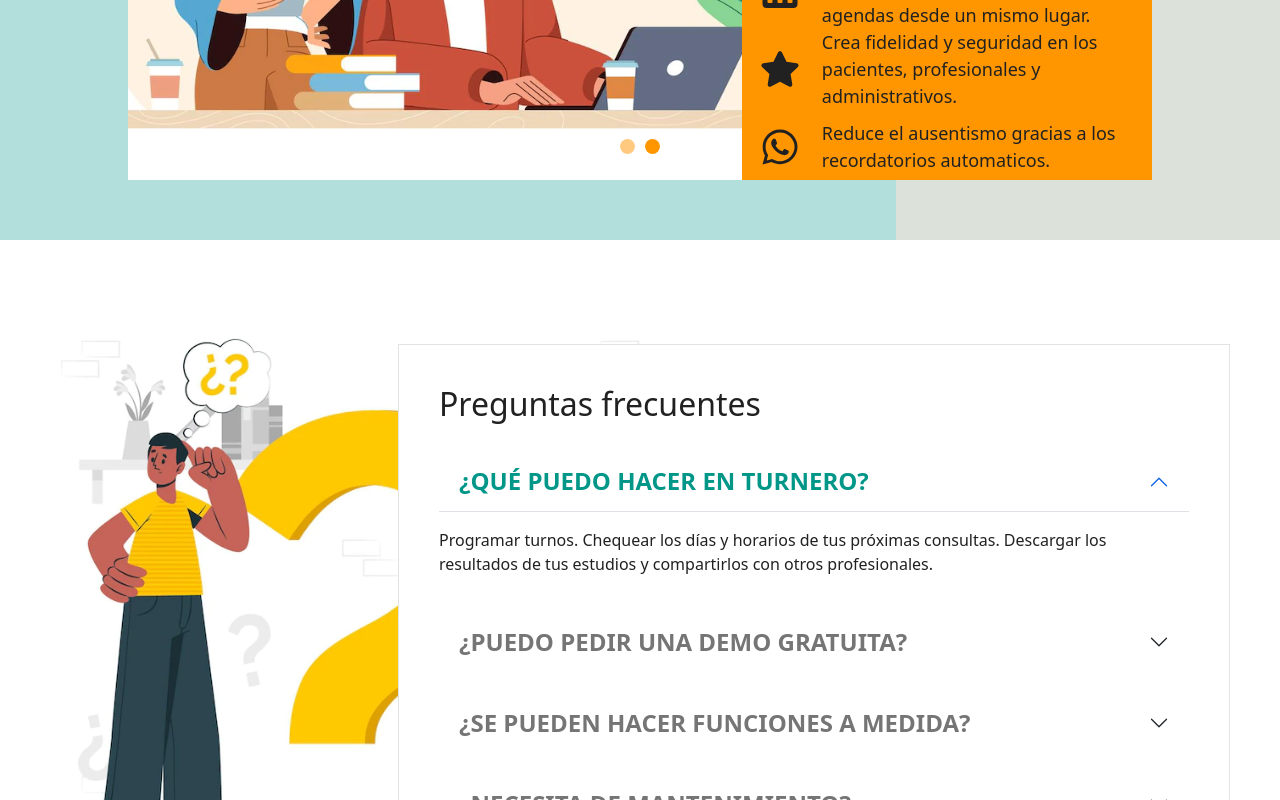
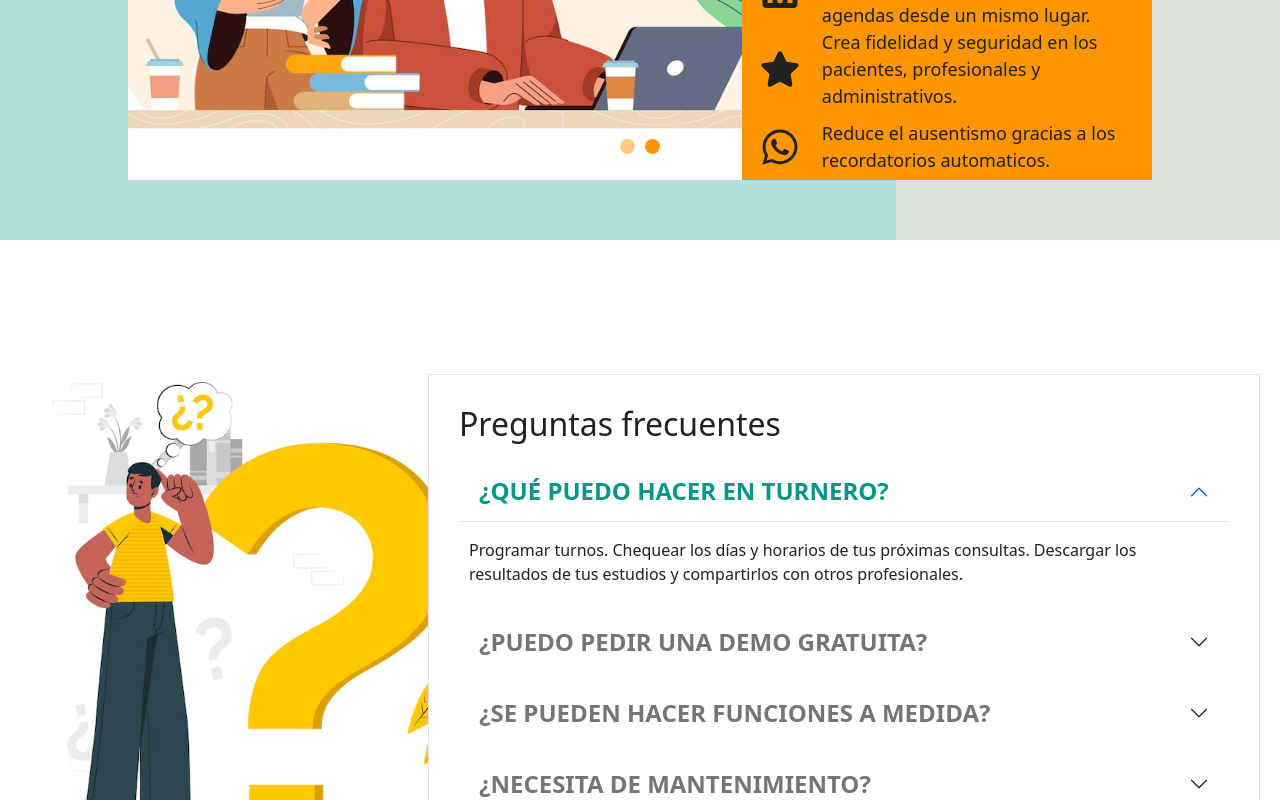
Before and after one commit to cdoller/turnero-front, a React (Create React App) app: page / in a window 1280 px wide. Shown: the part 2000-2800 px from the top of the page. Built offline with nearby package versions, Linux system fonts and the light colour scheme.

Commit message:
navbar con href actualizados

```diff
--- a/src/assets/css/Acordion.css
+++ b/src/assets/css/Acordion.css
@@ -4,14 +4,14 @@
   padding: 20px;
   background-color: white;
   border: 1px solid #E3E3E3;
-  margin-right: 50px;
+  margin-right: 20px;
   /*BOTON ACORDEON*/
   /*HEADER ACORDION ITEM*/
 }
 .ContenedorAcordeon h2 {
   color: #212121;
   margin-top: 0px;
-  padding: 20px;
+  padding: 10px;
   padding-bottom: 0px;
 }
 .ContenedorAcordeon .acordeon-texto {
--- a/src/assets/css/Pyr.css
+++ b/src/assets/css/Pyr.css
@@ -8,7 +8,7 @@
 }
 
 .imagen-acordeon {
-  width: 700px;
+  width: 600px;
 }
 
 .imagen-acordeon-2 {
--- a/src/assets/sass/Acordion.scss
+++ b/src/assets/sass/Acordion.scss
@@ -7,11 +7,11 @@
     padding: 20px;
     background-color: white;
     border: 1px solid #E3E3E3;
-    margin-right: 50px;
+    margin-right: 20px;
     h2{
         color: $primary-text-color;
         margin-top: 0px;
-        padding: 20px;
+        padding: 10px;
         padding-bottom: 0px;
     }
     .acordeon-texto{
--- a/src/assets/sass/Pyr.scss
+++ b/src/assets/sass/Pyr.scss
@@ -8,7 +8,7 @@
 }
 
 .imagen-acordeon{
-    width: 700px;
+    width: 600px;
 }
 
 .imagen-acordeon-2{
--- a/src/components/NavbarBootstrap.js
+++ b/src/components/NavbarBootstrap.js
@@ -1,12 +1,11 @@
 import Container from 'react-bootstrap/Container';
 import Nav from 'react-bootstrap/Nav';
 import Navbar from 'react-bootstrap/Navbar';
-import NavDropdown from 'react-bootstrap/NavDropdown';
 import imgTurnero from '../assets/statics/logoTurnero.png';
 import '../assets/css/navbarBootstrap.css';
 
 
-const NavBar = ({handleClick}) => {
+const NavBar = () => {
     return(
         <>
 
@@ -15,18 +14,18 @@
                 <Navbar.Brand href="#home">
                 <img src={imgTurnero}
                 className='imgNav'
-                href="#Home"
+                href="#Seccion-Home"
                 height="60px"
-                alt='imagenTurneo'/>
+                alt='Logo app Turnero'/>
                 </Navbar.Brand>
                 <Navbar.Toggle className="hamburguesa-nav" aria-controls="basic-navbar-nav"/>
                 <Navbar.Collapse id="basic-navbar-nav">
                 <Nav className="me-auto contenedor-navbar">
-                    <Nav.Link className="button-navbar" onClick={()=>handleClick}>Home</Nav.Link>
-                    <Nav.Link className="button-navbar" onClick={()=>handleClick}>Producto</Nav.Link>
-                    <Nav.Link className="button-navbar" onClick={()=>handleClick}>Servicios</Nav.Link>
-                    <Nav.Link className="button-navbar" onClick={()=>handleClick}>Preguntas</Nav.Link>
-                    <Nav.Link className="button-navbar" onClick={()=>handleClick}>Contacto</Nav.Link>
+                    <Nav.Link className="button-navbar" href="#Seccion-Home">Home</Nav.Link>
+                    <Nav.Link className="button-navbar" href="#Seccion-Info">Info</Nav.Link>
+                    <Nav.Link className="button-navbar" href="#Seccion-Producto">Productos</Nav.Link>
+                    <Nav.Link className="button-navbar" href="#Seccion-Preguntas">Preguntas</Nav.Link>
+                    <Nav.Link className="button-navbar" href="#Seccion-Contacto">Contacto</Nav.Link>
                 </Nav>
                 </Navbar.Collapse>
             </Container>
--- a/src/containers/Contacto.js
+++ b/src/containers/Contacto.js
@@ -42,7 +42,7 @@
     }
 
     return(
-        <div className="seccion-contacto position-relative">
+        <div className="seccion-contacto position-relative" id="Seccion-Contacto">
             <div className="backgroundBox position-absolute end-0 zindex-dropdown"></div>
             <div className="contenedor-formulario">
                 <div className="header-formulario">
--- a/src/containers/Home.js
+++ b/src/containers/Home.js
@@ -1,22 +1,14 @@
 import '../assets/css/Home.css'
 import Carrousel from '../components/Carrousel'
-import { useState, useEffect } from 'react'
 import NavbarBootstrap from '../components/NavbarBootstrap'
 
 const Home = ()=>{
-    const [item, setItem] = useState(1);
-
-    const handleClick =(clickedItem)=> {
-        setItem(clickedItem)
-    }
-
 
     return (
 
-        <div className= 'Home position-relative' >
-        <NavbarBootstrap></NavbarBootstrap>
-        {/*<Navbar handleClick={handleClick}/>*/ }
-        <Carrousel ></Carrousel>
+        <div className= 'Home position-relative' id="Seccion-Home">
+            <NavbarBootstrap></NavbarBootstrap>
+            <Carrousel ></Carrousel>
         </div>
     )
 }
--- a/src/containers/Info.js
+++ b/src/containers/Info.js
@@ -5,7 +5,7 @@
 const Info = () =>{
 
     return(
-        <section>
+        <section id="Seccion-Info">
             <InfoComponent></InfoComponent>
         </section>
 
--- a/src/containers/Producto.js
+++ b/src/containers/Producto.js
@@ -6,7 +6,7 @@
 
     return (
         <>
-            <div className="contenedor-seccion-producto position-relative">
+            <div className="contenedor-seccion-producto position-relative" id="Seccion-Producto">
                 <div className="backgroundBox position-absolute end-0 zindex-dropdown"></div>
                 <CarrouselProducto />
                 <div className='detalles-productos'>
--- a/src/containers/Pyr.js
+++ b/src/containers/Pyr.js
@@ -6,7 +6,7 @@
 const Pyr = ()=>{
 
     return (
-        <div className="pyr position-relative">
+        <div className="pyr position-relative" id="Seccion-Preguntas">
             <img src={ImagenPreguntas} alt='imagen de persona con dudas y consultas' className="position-absolute zindex-dropdown start-0 imagen-acordeon"/>
             <img src={ImagenPreguntas} alt='imagen de persona con dudas y consultas' className="imagen-acordeon-2"/>
             <Acordion></Acordion>
```
